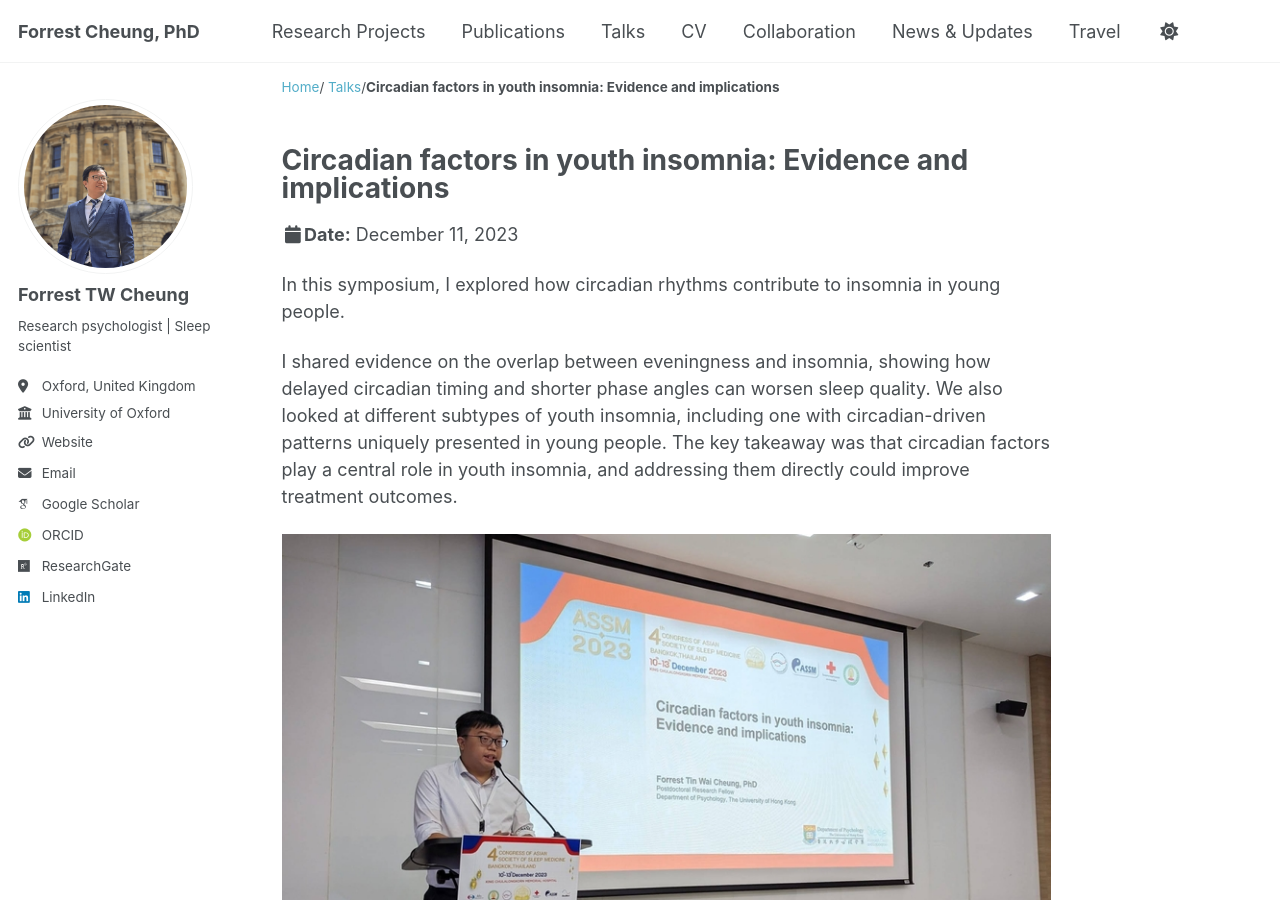
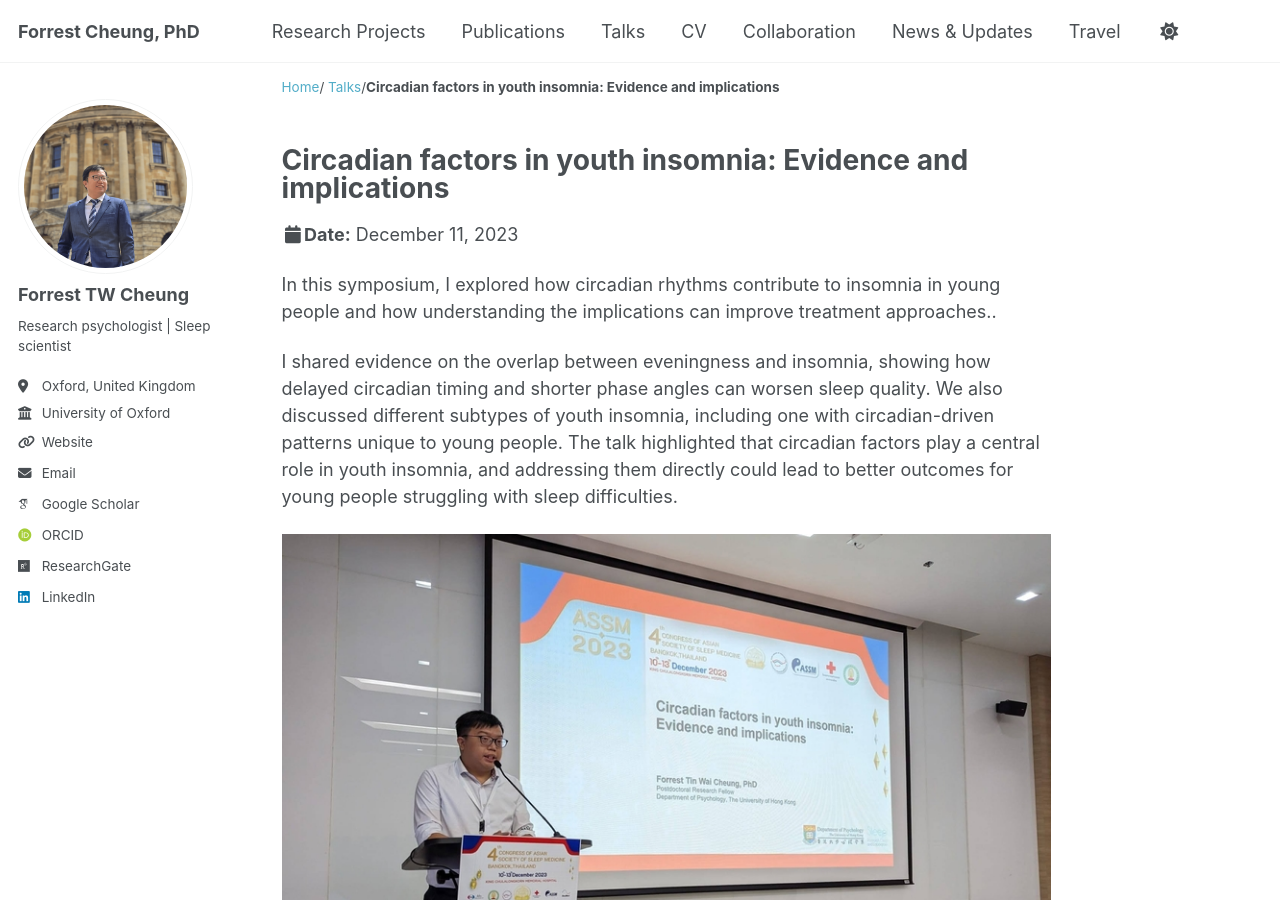
Before and after one commit to forrestcheungtw/forrestcheungtw.github.io, a Jekyll site: the page built from _talks/2023-12-11-talk.md, in a window 1280 px wide and 900 px high. Built offline with Jekyll 4.4.1, drawn with Linux system fonts in a browser that asks for light colours; some web fonts are replaced.

Commit message:
Update 2023-12-11-talk.md

```diff
--- a/_talks/2023-12-11-talk.md
+++ b/_talks/2023-12-11-talk.md
@@ -6,8 +6,8 @@ venue: "4th Asian Society of Sleep Medicine 2023"
 date: 2023-12-11
 location: "Bangkok, Thailand"
 ---
-In this symposium, I explored how circadian rhythms contribute to insomnia in young people.
+In this symposium, I explored how circadian rhythms contribute to insomnia in young people and how understanding the implications can improve treatment approaches..
 
-I shared evidence on the overlap between eveningness and insomnia, showing how delayed circadian timing and shorter phase angles can worsen sleep quality. We also looked at different subtypes of youth insomnia, including one with circadian-driven patterns uniquely presented in young people. The key takeaway was that circadian factors play a central role in youth insomnia, and addressing them directly could improve treatment outcomes.
+I shared evidence on the overlap between eveningness and insomnia, showing how delayed circadian timing and shorter phase angles can worsen sleep quality. We also discussed different subtypes of youth insomnia, including one with circadian-driven patterns unique to young people. The talk highlighted that circadian factors play a central role in youth insomnia, and addressing them directly could lead to better outcomes for young people struggling with sleep difficulties.
 
 ![](/images/talks/Talk_20231211.jpg)
```
